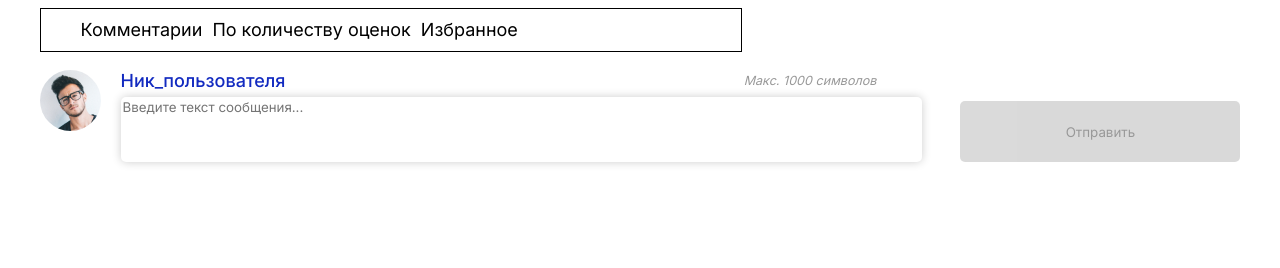
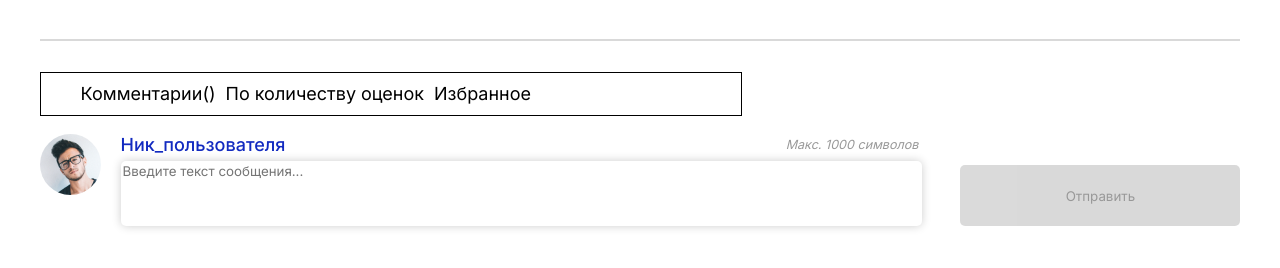
Before and after one commit to Alekssoo/CommentsSystem_TS, a website with bundled scripts: page index.html in a window 1280 px wide. Built offline with nearby package versions, Linux system fonts and the light colour scheme.

Commit message:
some fixes to styles and structure

```diff
--- a/index.html
+++ b/index.html
@@ -12,8 +12,9 @@
         <!-- <label for="name">Имя</label> -->
         <!-- <input type="text" name="name" class="name"> -->
         <div class="comments">
+            <hr class="comments_line">
             <ul class="comments_params">
-                <li class="comments_params_item">Комментарии</li>
+                <li class="comments_params_item">Комментарии()</li>
                 <li class="comments_params_item">По количеству оценок</li>
                 <li class="comments_params_item">Избранное</ul>
             </ul>
--- a/styles/styles.css
+++ b/styles/styles.css
@@ -8,6 +8,16 @@
     font-family: 'Inter', sans-serif;
     font-size: 18px;
     line-height: 22px;
+}
+
+.comments_line {
+    /* color: #000; */
+    /* opacity: 0.2; */
+    background-color: #D9D9D9;
+    height: 2px;
+    border: none;
+    margin-top: 31px;
+    margin-bottom: 31px;
 }
 
 .comments_params {
@@ -49,7 +59,7 @@
     font-style: italic;
     font-weight: 400;
     font-size: 14px;
-    line-height: 17px;
+    /* line-height: 17px; */
     margin-bottom: 3px;
     margin-top: 0;
 }
@@ -77,7 +87,7 @@
 .comment_head {
     display: flex;
     justify-content: space-between;
-    width: 90%;
+    width: 95%;
     margin-bottom: 5px;
 }
 
@@ -139,7 +149,7 @@
 
 .comment_submit_alarm {
     display: none;
-    line-height: 10px;
+    /* line-height: 10px; */
     height: 20%;
     font-size: 11px;
 }
```
